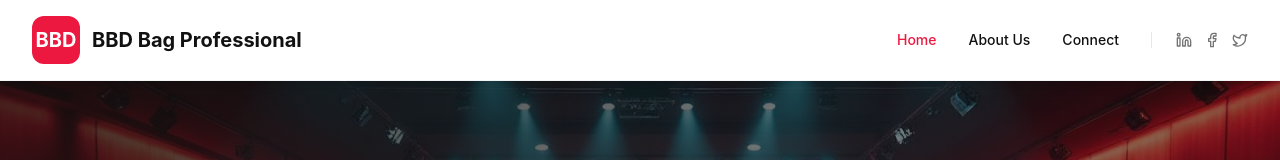
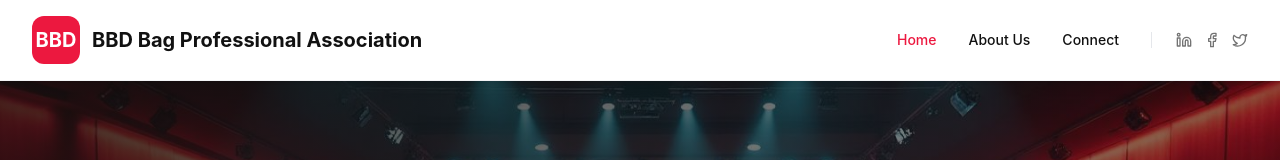
Before and after one commit to casanjibsanghi/bbdbag, a React (Vite) app: page / in a window 1280 px wide. Shown: the top 160 px of the page. Built offline with nearby package versions, Linux system fonts and the light colour scheme; the HTML template or start-up script is replaced by a standard one.

Commit message:
Update association name

```diff
--- a/src/components/Navigation.tsx
+++ b/src/components/Navigation.tsx
@@ -47,7 +47,7 @@ const Navigation = () => {
             </div>
             <div className="hidden sm:block">
               <h1 className="text-xl font-bold text-secondary leading-tight">
-                BBD Bag Professional
+                BBD Bag Professional Association
                 <br />
 
               </h1>
```
